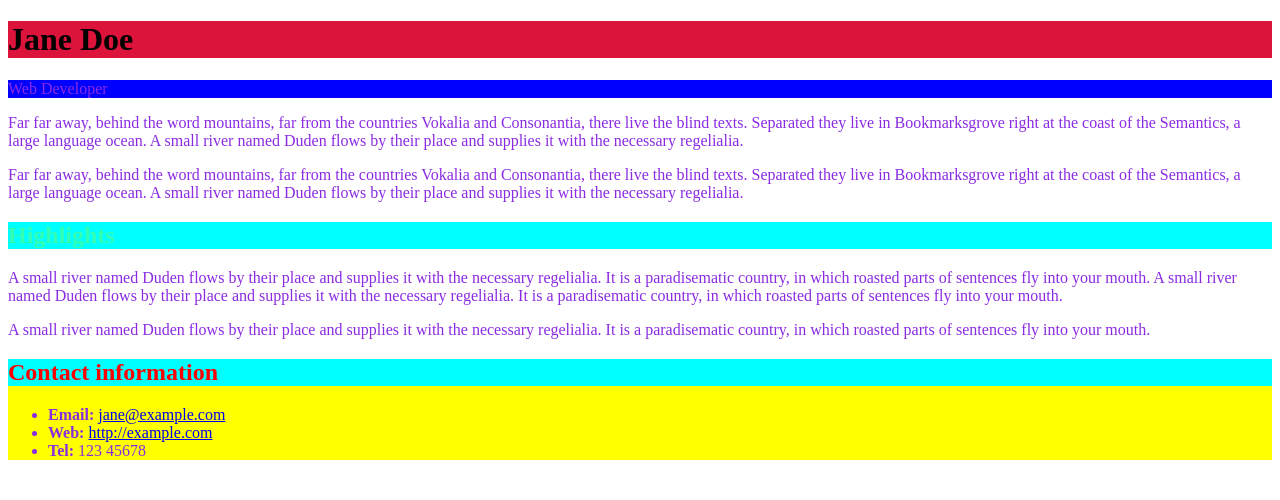
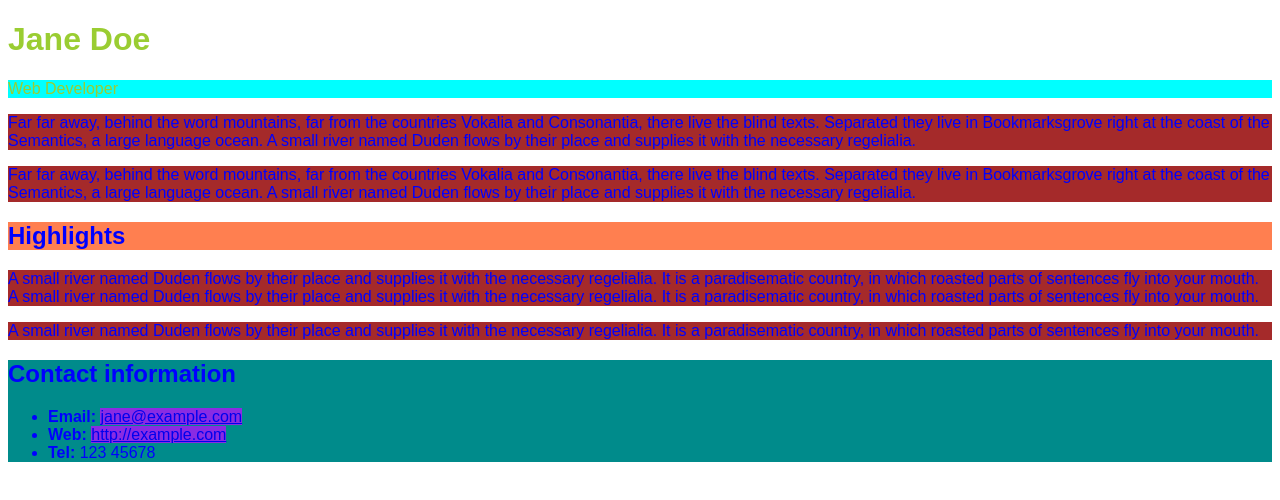
Before and after one commit to mrochadh/frontend1, a plain HTML site: page aula7/index.html in a window 1280 px wide. Drawn offline with Linux system fonts and the light colour scheme.

Commit message:
aulas 7 e 8
aulas 7 e 8

```diff
--- a/aula7/css/style.css
+++ b/aula7/css/style.css
@@ -1,29 +1,32 @@
-h1 {
-  background-color: rgb(122, 85, 85);
+body {
+  color: red;
 }
 
-h1 {
-  background-color: crimson;
+body {
+  color: blue;
+  font-family: Arial, Helvetica, sans-serif;
+}
+
+header {
+  color: yellowgreen;
+}
+
+.job-title {
+  background-color: aqua;
 }
 
 p {
-  color:blueviolet;
-}
-
-.job-title {
-  background-color: blue;
+  background-color: brown;
 }
 
 #high {
-  color: rgb(50, 255, 180)
+  background-color: coral;
 }
 
-h2 {
-  color: red;
-  background-color: aqua;
+footer {
+  background-color: darkcyan;
 }
 
-#foot {
-  color: blueviolet;
-  background-color: yellow;
+a {
+  background-color: blueviolet;
 }
--- a/aula7/index.html
+++ b/aula7/index.html
@@ -33,7 +33,7 @@
         It is a paradisematic country, in which roasted parts of sentences fly into your mouth.</p>
     </main>
 
-    <footer id="foot">
+    <footer>
       <h2>Contact information</h2>
       <ul>
         <li><strong>Email:</strong>
--- /dev/null
+++ b/aula8/css/style.css
@@ -0,0 +1,21 @@
+@import url('https://fonts.googleapis.com/css2?family=Roboto&display=swap');
+
+
+body {
+  background-color: darkgrey;
+  font-family: 'Roboto', sans-serif;
+}
+
+/* background color, image, position, size, repeat, attachment */
+.media-picture {
+  height: 700px;
+  background-image: url(https://images.unsplash.com/photo-1585230458757-fa6f6e3760e4?ixid=MnwxMjA3fDB8MHxwaG90by1wYWdlfHx8fGVufDB8fHx8&ixlib=rb-1.2.1&auto=format&fit=crop&w=750&q=80);
+  background-repeat: no-repeat;
+  background-size: cover;
+  background-position: center;
+  opacity: 0.5;
+}
+
+#titulo {
+  opacity: 1;
+}
```
Also changed, not shown: aula8/index.html (added, +40 -0 lines).
